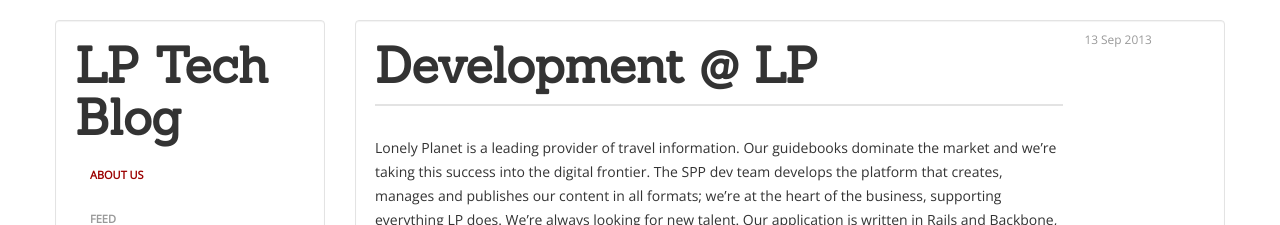
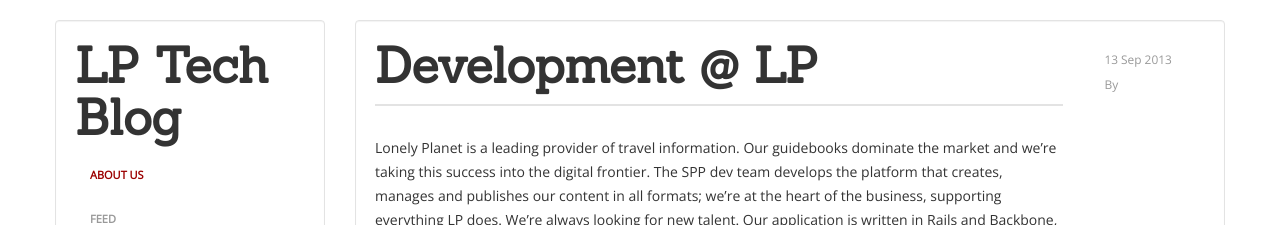
Before and after one commit to mriddle/mriddle, a Jekyll site: the page built from about.md, in a window 1280 px wide. Shown: the top 225 px of the page. Built offline with Jekyll 4.4.1, drawn with Linux system fonts in a browser that asks for light colours; Markdown is read by kramdown in place of the engine named in the settings; comment, search, counter and statistics services are not loaded.

Commit message:
Add some style to the author info

```diff
--- a/_layouts/post.html
+++ b/_layouts/post.html
@@ -19,13 +19,30 @@
             <div class="modified">
               <div class="published_date">
                 <div class="modified_on">{{ page.date | date_to_string }}</div>
-                <div class="modified_by">{{ author.display_name }}</div>
+                <div class="modified_by">By {{ author.display_name }}</div>
+                <script>
+                  if("{{ author.gravatar }}") {
+                    document.write('<div class="gravatar"><img src="http://www.gravatar.com/avatar/{{ author.gravatar }}" /></div>');
+                  }
+                </script>
+                <script>
+                  if("{{ author.twitter }}") {
+                    document.write('<div class="twitter"><a href="http://twitter.com/{{ author.twitter }}">@{{ author.twitter }}</a></div>');
+                  }
+                </script>
               </div>
             </div>
           </div>
         </div>
       </div>
     </div>
+  </div>
+  <div class="row-fluid">
+    <div class="span2">
+      <a href="https://twitter.com/share" class="twitter-share-button" data-via="lphackpackers">Tweet</a>
+      <script>
+        !function(d,s,id){var js,fjs=d.getElementsByTagName(s)[0],p=/^http:/.test(d.location)?'http':'https';if(!d.getElementById(id)){js=d.createElement(s);js.id=id;js.src=p+'://platform.twitter.com/widgets.js';fjs.parentNode.insertBefore(js,fjs);}}(document, 'script', 'twitter-wjs');
+      </script>
   </div>
   <div id="disqus_thread"></div>
   <script type="text/javascript">
--- a/css/stylesheet.css
+++ b/css/stylesheet.css
@@ -40,6 +40,7 @@
   color: #999999;
   line-height: 26px;
   font-size: 85%;
+  margin: 20px;
 }
 
 .published_header {
```
